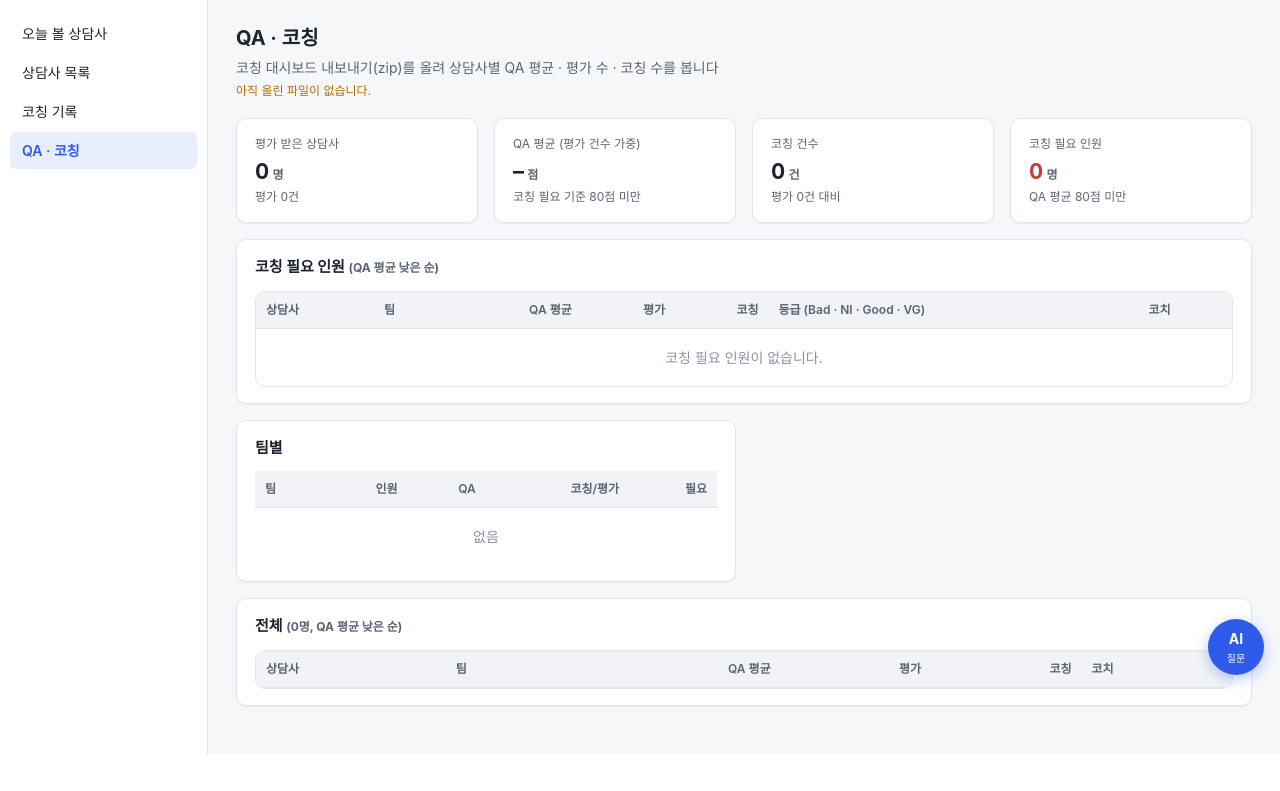
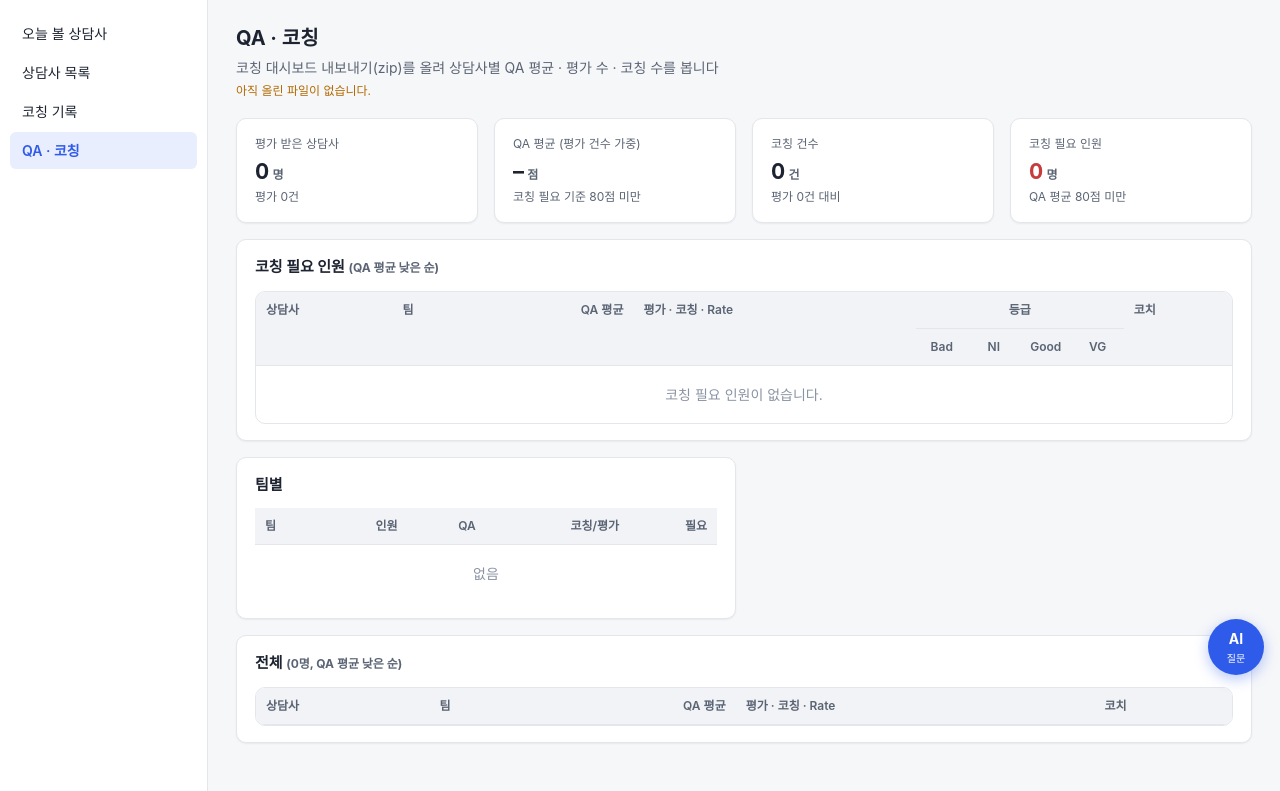
Before and after one commit to CooWo/agent360-web, a FastAPI app: page /agent360/qa in a window 1280 px wide. Shown: the part 53-844 px from the top of the page. Before the commit the page ends 807 px from the top, so only its background shows below. Run offline with FastAPI, Linux system fonts and the light colour scheme; lists and menus that the app fills with data are empty.

Commit message:
K-03 QA·코칭: 등급 Bad·NI·Good·VG 열 나눠 숫자 맞춤, 평가·코칭·Rate 한 칸
Co-Authored-By: Claude Opus 5.5 <noreply@anthropic.com>

```diff
--- a/app/modules/agent360/templates/agent360/qa.html
+++ b/app/modules/agent360/templates/agent360/qa.html
@@ -1,6 +1,11 @@
 {% extends "base.html" %}
 {% block title %}{{ cfg.title }} · {{ app_title }}{% endblock %}
 {% block content %}
+{% macro coach_rate(r) -%}
+  {%- set rate = (100 * r.coaching_sessions / r.evaluations) if r.evaluations else 0 -%}
+  <span class="coach-rate num">평가 <b>{{ r.evaluations }}</b> · 코칭 <b>{{ r.coaching_sessions }}</b> · Rate <b>{{ rate|num(0) }}%</b></span>
+  {%- if r.coaching_sessions < r.evaluations %} <span class="badge warn">부족</span>{% endif -%}
+{%- endmacro %}
 <div class="page-head">
   <div>
     <h1>{{ cfg.title }}</h1>
@@ -51,15 +56,20 @@
     <h2>코칭 필요 인원 <span class="muted small">(QA 평균 낮은 순)</span></h2>
     <div class="table-wrap">
       <table>
-        <thead><tr><th>상담사</th><th>팀</th><th class="r">QA 평균</th><th class="r">평가</th><th class="r">코칭</th><th>등급 (Bad · NI · Good · VG)</th><th>코치</th></tr></thead>
+        <thead>
+          <tr><th rowspan="2">상담사</th><th rowspan="2">팀</th><th rowspan="2" class="r">QA 평균</th><th rowspan="2">평가 · 코칭 · Rate</th>
+            <th colspan="4" class="c grade-head">등급</th><th rowspan="2">코치</th></tr>
+          <tr><th class="c grade">Bad</th><th class="c grade">NI</th><th class="c grade">Good</th><th class="c grade">VG</th></tr>
+        </thead>
         <tbody>
         {% for r in need %}
           <tr><td><a href="/agent360/agents/{{ r.agent_id }}"><b>{{ r.name }}</b></a></td><td>{{ r.team }}</td>
-            <td class="r num" style="color:var(--danger)">{{ r.qa_avg|num(1) }}</td><td class="r num">{{ r.evaluations }}</td>
-            <td class="r num">{{ r.coaching_sessions }}{% if r.coaching_sessions < r.evaluations %} <span class="badge warn">부족</span>{% endif %}</td>
-            <td class="small num">{{ r.grade_bad }} · {{ r.grade_ni }} · {{ r.grade_good }} · {{ r.grade_very_good }}</td>
+            <td class="r num" style="color:var(--danger)">{{ r.qa_avg|num(1) }}</td>
+            <td>{{ coach_rate(r) }}</td>
+            <td class="c num grade">{{ r.grade_bad }}</td><td class="c num grade">{{ r.grade_ni }}</td>
+            <td class="c num grade">{{ r.grade_good }}</td><td class="c num grade">{{ r.grade_very_good }}</td>
             <td class="small">{{ r.coach or '–' }}</td></tr>
-        {% else %}<tr><td colspan="7" class="empty">코칭 필요 인원이 없습니다.</td></tr>{% endfor %}
+        {% else %}<tr><td colspan="9" class="empty">코칭 필요 인원이 없습니다.</td></tr>{% endfor %}
         </tbody>
       </table>
     </div>
@@ -100,10 +110,10 @@
   <h2>전체 <span class="muted small">({{ rows|length }}명, QA 평균 낮은 순)</span></h2>
   <div class="table-wrap">
     <table>
-      <thead><tr><th>상담사</th><th>팀</th><th class="r">QA 평균</th><th class="r">평가</th><th class="r">코칭</th><th>코치</th></tr></thead>
+      <thead><tr><th>상담사</th><th>팀</th><th class="r">QA 평균</th><th>평가 · 코칭 · Rate</th><th>코치</th></tr></thead>
       <tbody>{% for r in rows %}<tr><td><a href="/agent360/agents/{{ r.agent_id }}">{{ r.name }}</a>{% if r.need %} <span class="badge danger">코칭 필요</span>{% endif %}</td>
-        <td>{{ r.team }}</td><td class="r num">{{ r.qa_avg|num(1) }}</td><td class="r num">{{ r.evaluations }}</td>
-        <td class="r num">{{ r.coaching_sessions }}</td><td class="small">{{ r.coach or '–' }}</td></tr>{% endfor %}</tbody>
+        <td>{{ r.team }}</td><td class="r num">{{ r.qa_avg|num(1) }}</td>
+        <td>{{ coach_rate(r) }}</td><td class="small">{{ r.coach or '–' }}</td></tr>{% endfor %}</tbody>
     </table>
   </div>
 </section>
--- a/app/static/css/app.css
+++ b/app/static/css/app.css
@@ -242,3 +242,8 @@ input:focus, select:focus, textarea:focus { outline: 2px solid var(--primary-wea
 .header-guide th.rowh { background: var(--bg); text-align: left; white-space: nowrap; }
 .header-guide th, .header-guide td { white-space: nowrap; }
 .req { color: var(--danger); font-size: 11px; font-weight: normal; }
+/* QA·코칭: 등급 칸은 같은 폭·가운데 정렬, 평가·코칭·Rate 는 한 칸 */
+.grade-head { text-align: center; border-bottom: 1px solid var(--border); }
+th.grade, td.grade { text-align: center; width: 52px; min-width: 52px; padding-left: 4px; padding-right: 4px; }
+.coach-rate { white-space: nowrap; }
+.coach-rate b { font-weight: 600; }
```
